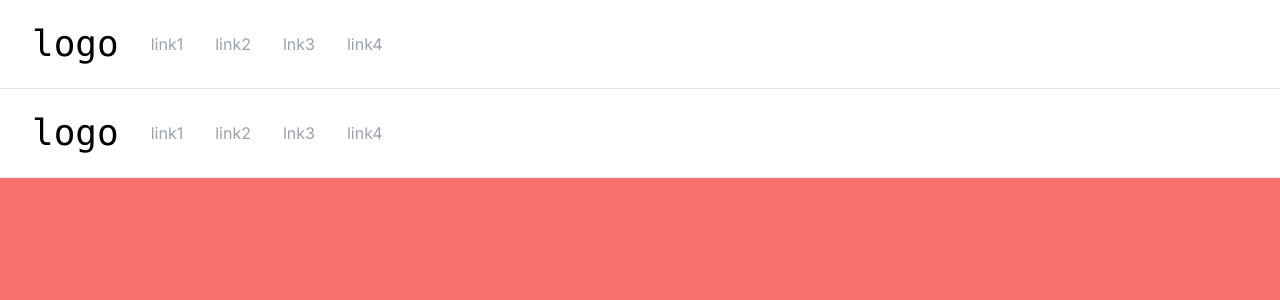
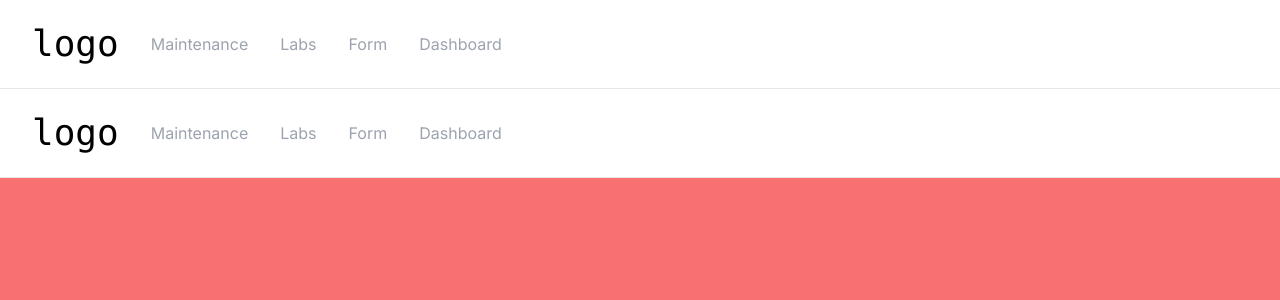
Before and after one commit to Suyash-shinde/Smart-Inventory, a Next.js app in the folder client/: page / in a window 1280 px wide. Shown: the top 300 px of the page. Built offline with nearby package versions, Linux system fonts and the light colour scheme.

Commit message:
Navbar links added

```diff
--- a/client/src/app/components/Navbar.jsx
+++ b/client/src/app/components/Navbar.jsx
@@ -12,20 +12,20 @@ export default function Navbar() {
 
   const navlinks = [
     {
-      labe: "link1",
-      link: "#",
+      labe: "Maintenance",
+      link: "/Maintenance",
     },
     {
-      labe: "link2",
-      link: "#",
+      labe: "Labs",
+      link: "/Labs",
     },
     {
-      labe: "lnk3",
-      link: "#",
+      labe: "Form",
+      link: "/Form",
     },
     {
-      labe: "link4",
-      link: "#",
+      labe: "Dashboard",
+      link: "/Dashboard",
     },
   ];
 
```
